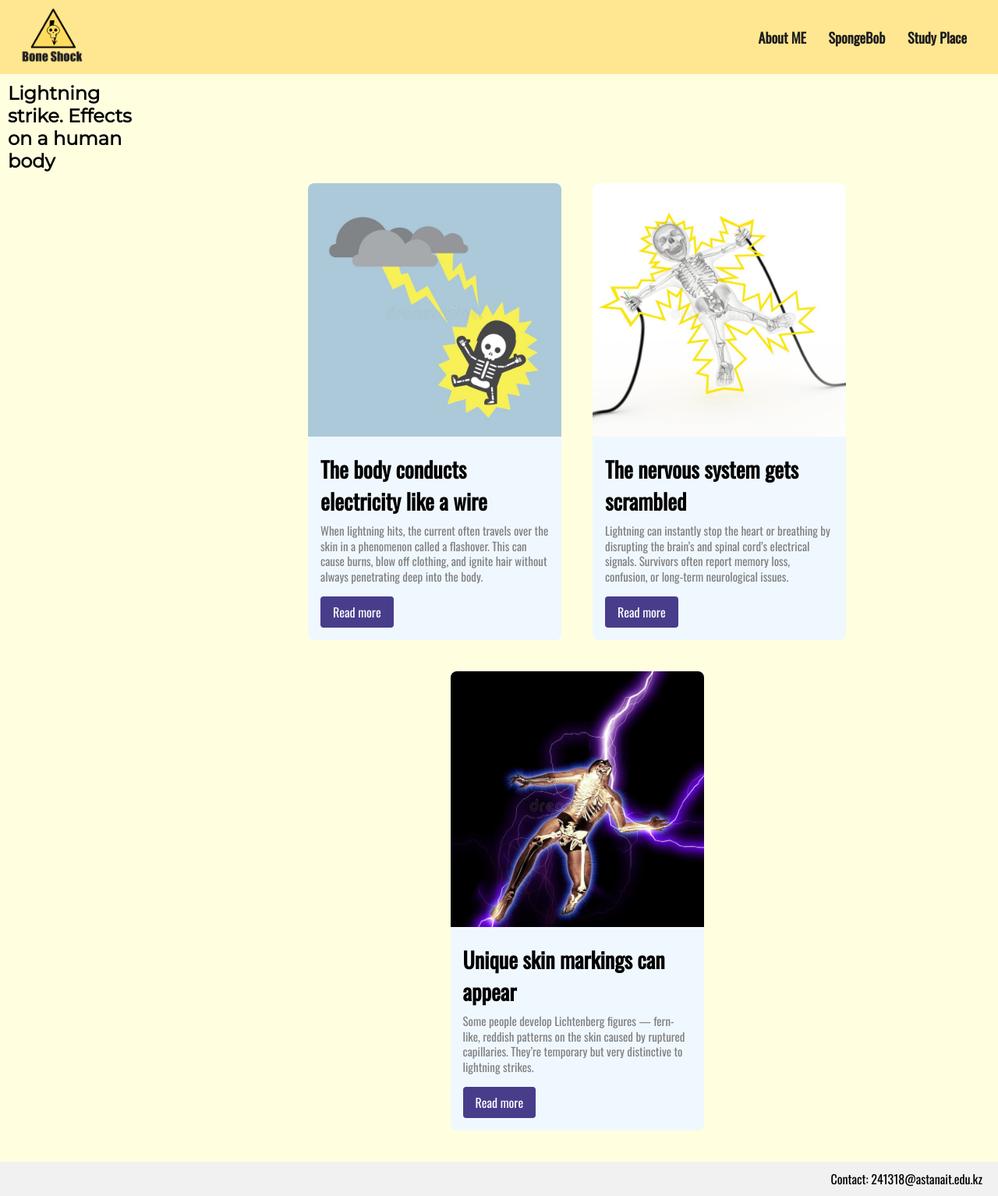
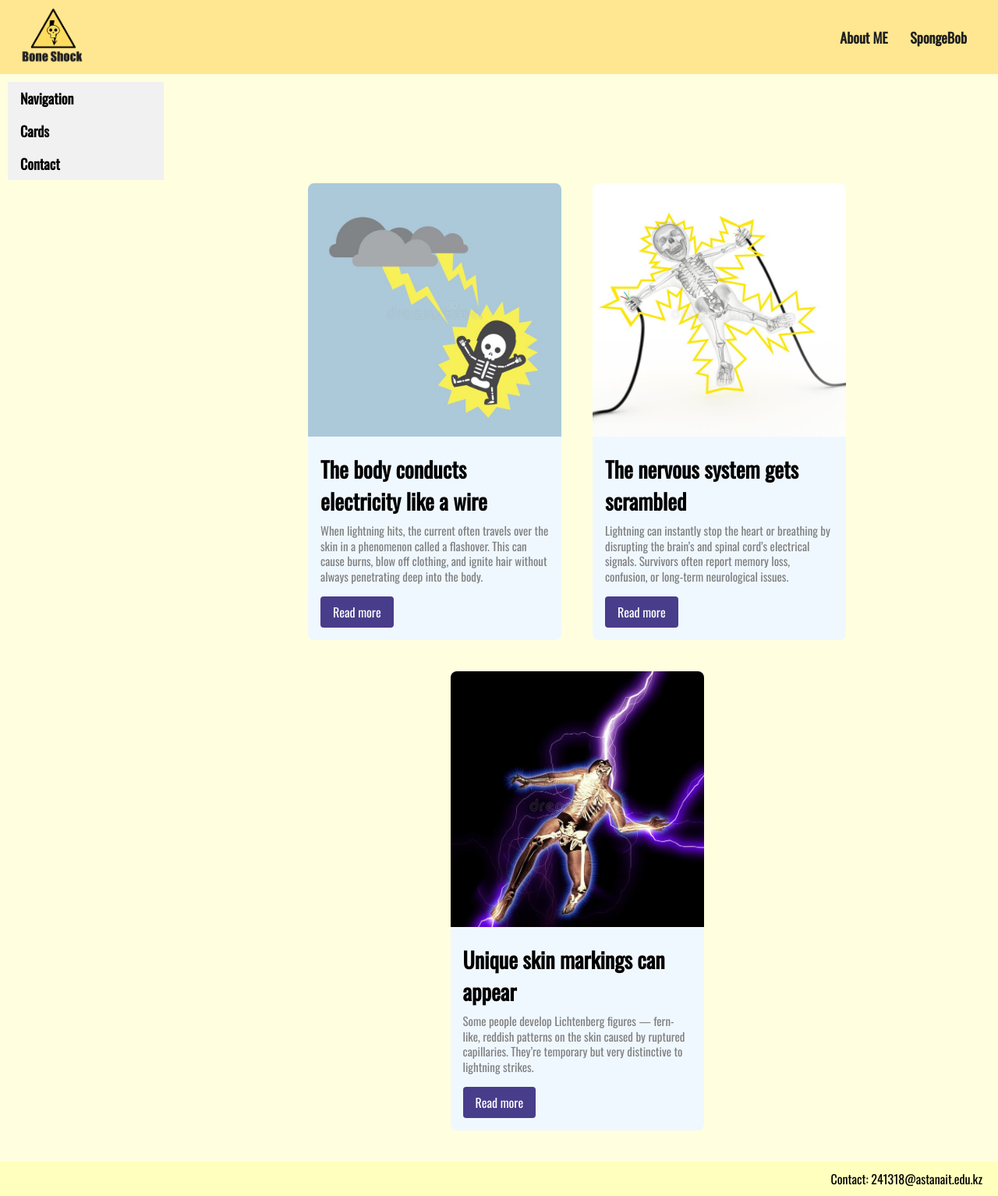
Before and after one commit to MuzzOne333/MyWebsite, a plain HTML site: page html_files/index.html in a window 1280 px wide. Shown: the whole page at 78% size. Drawn offline with nearby package versions, Linux system fonts and the light colour scheme; files whose address does not match are found by name; a web font is replaced by a local one.

Commit message:
adjustments

```diff
--- a/css_files/navbar.css
+++ b/css_files/navbar.css
@@ -26,8 +26,27 @@ li a {
     "navbar navbar"
     "header main"
     "footer footer";
-  min-height: 100vh;
 }
+
+header {
+  grid-area: header;
+  padding: 10px;
+  text-align: left;
+  align-items: space-between;
+}
+
+main {
+  grid-area: main;
+  padding: 20px;
+}
+
+footer {
+  grid-area: footer;
+  text-align: right;
+  padding: 10px 20px;
+  background: rgb(255, 255, 190);
+}
+
 
 .navbar {
   background: rgb(255, 231, 145);
@@ -35,6 +54,17 @@ li a {
   padding-right: 15px;
   padding-left: 15px;
   grid-area: navbar;
+}
+
+.navbar li {
+  border-radius: 8px;
+  transition: background-color 0.3s;
+}
+
+.navbar li:hover {
+  background-color: rgba(211, 192, 121, 0.5);
+  border-radius: 8px;
+  transition: background-color 0.6s;
 }
 
 .navdiv {
@@ -50,28 +80,7 @@ li a {
   margin: 5px;
 }
 
-
-header {
-  grid-area: header;
-  padding: 10px;
-  text-align: left;
-}
-
 h1 {
   font-size: 24px;
   font-family: 'Montserrat', sans-serif;
 }
-
-
-main {
-  grid-area: main;
-  padding: 20px;
-}
-
-
-footer {
-  grid-area: footer;
-  text-align: right;
-  padding: 10px 20px;
-  background: #f1f1f1;
-}
--- a/css_files/style.css
+++ b/css_files/style.css
@@ -5,13 +5,12 @@
     font-family: "Oswald", sans-serif;
 }
 
-
+/* CARDS */
 .card-container{
     display: flex;
     justify-content: center;
     flex-wrap: wrap;
     margin-top: 100px;
-
 }
 
 
@@ -22,16 +21,18 @@
     overflow:hidden;
     box-sizing: 0px 2px 4px rgba(0, 0, 0, 0.2);
     margin: 20px;
+    transition: 0.5s;
+    transform: scale(1. 1);
 }
 .card img{
     width: 100%;
     height: auto;
 }
 .card:hover{
-    border-color:darkgoldenrod;
     box-shadow: 0 4px 18px 0 rgba(0,0,0,0.4);
+    transition: 0.5s;
+    transform: scale(1.1, 1.1) rotate(3deg);
 }
-
 
 .card-content{
     padding: 16px;
@@ -55,11 +56,13 @@
     color:white;
 }
 
+/* BASE SETTINGS */
+
 body {
     background-color:lightyellow ;
     margin: 0px;
 }
-/*my classes */
+
 .base{
     font-family:'Oswald', sans-serif;
     color:rgb(31,31,31);
@@ -82,3 +85,24 @@ body {
     height: 200px;
     border: 10px solid rgb(196, 131, 85);
 }
+
+/* VERTICAL NAVIGATION */
+.ver-nav ul {
+  list-style-type: none;
+  margin: 0;
+  padding: 0;
+  width: 200px;
+  background-color: #f1f1f1;
+}
+
+.ver-nav li a {
+  display: block;
+  color: black;
+  padding: 8px 16px;
+  text-decoration: none;
+}
+
+.ver-nav li a:hover {
+  background-color: #555555;
+  color: white;
+}
--- a/html_files/index.html
+++ b/html_files/index.html
@@ -7,7 +7,7 @@
     <title>My first Webpage</title>
 </head>
 <body>
-    <div id="page">
+    <div id="page" id="navigation-nav">
         <nav class="navbar">
             <div class="navdiv">
                 <div class="logo">
@@ -18,14 +18,19 @@
                 <ul>
                     <li> <a href="about.html"> About ME </a> </li>
                     <li> <a href="spongebob.html"> SpongeBob </a> </li>
-                    <li> <a href="aitu.html"> Study Place </a> </li>
                 </ul>
             </div>
         </nav>
 
-        <header><h1>Lightning strike. Effects on a human body</h1></header>
+        <header class="ver-nav">
+            <ul>
+                <li><a href="#navigation-nav">Navigation</a></li>
+                <li><a href="#main-nav">Cards</a></li>
+                <li><a href="#footer-nav">Contact</a></li>
+            </ul>
+        </header>
 
-        <main>
+        <main id="main-nav">
             <div class="card-container">
                 <div class="card">
                     <img src="C:\Users\Asus\Documents\MUZAFFAR\AITU_Subjects\Web_Technologies\Assignment\MyWebsite\MyWebsite\images\shock1.png">
@@ -54,7 +59,7 @@
             </div>
         </main>
 
-        <footer>
+        <footer id="footer-nav">
             <p>Contact: 241318@astanait.edu.kz</p>
         </footer>
     </div>
```
Also changed, not shown: css_files/gallery.css (+14 -7 lines), html_files/about.html (+1 -1 lines), html_files/aitu.html (+1 -1 lines), html_files/spongebob.html (+10 -5 lines).
